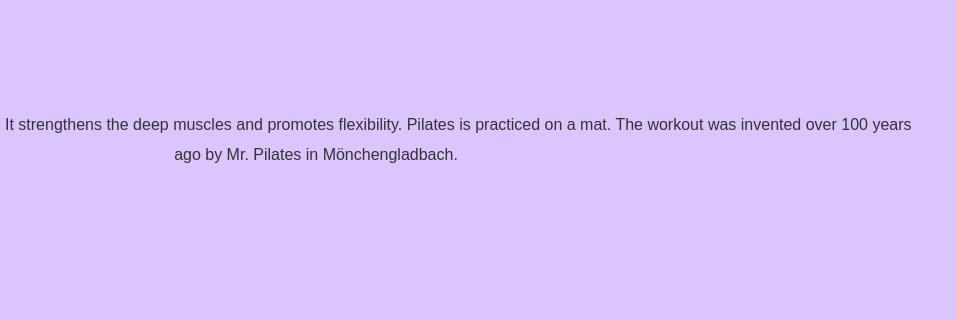
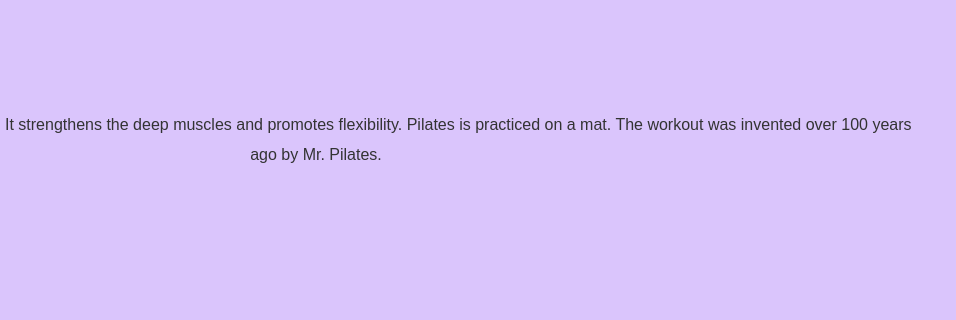
Before and after one commit to Ann-Anahit/pilates-website, a plain HTML site: page index.html in a window 1280 px wide. Shown: the part 288-608 px from the top of the page, 324-1280 px from the left. Drawn offline with Linux system fonts and the light colour scheme.

Commit message:
change the text in index html

```diff
--- a/index.html
+++ b/index.html
@@ -45,8 +45,7 @@
     <main>
         <section class="center">
             <p>Pilates is a very calm, focused workout. It strengthens the deep muscles and promotes flexibility.
-                Pilates is practiced on a mat. The workout was invented over 100 years ago by Mr. Pilates in
-                Mönchengladbach.</p>
+                Pilates is practiced on a mat. The workout was invented over 100 years ago by Mr. Pilates.</p>
             <img src="assets/images/yoga_pilates.png" id="circle">
         </section>
     </main>
```
